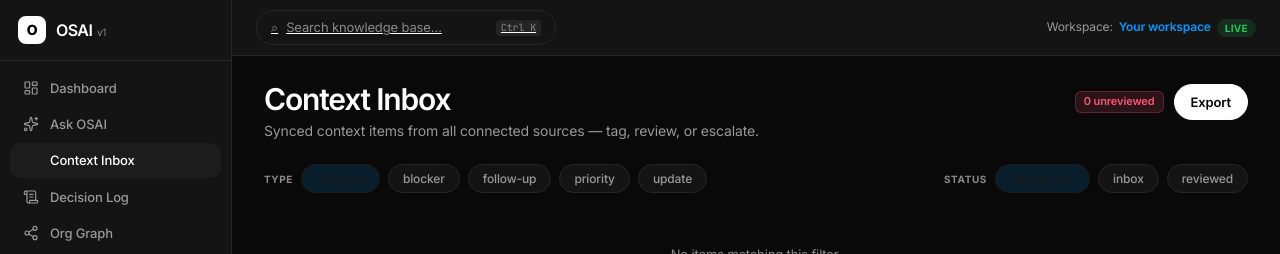
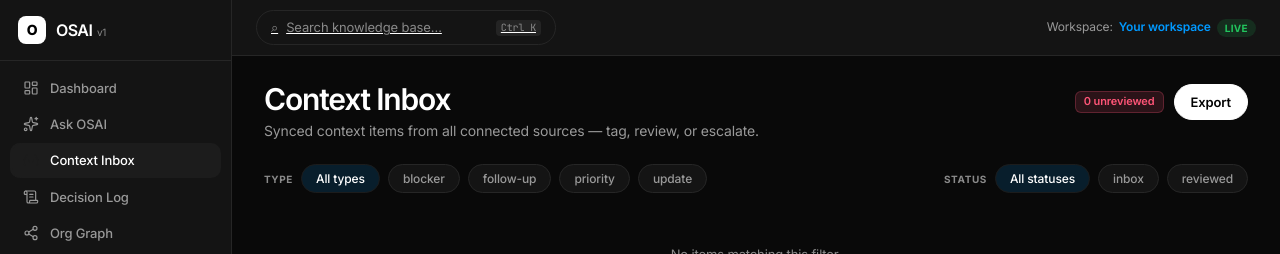
Before and after one commit to ishikatyagi-star/OSAI, a Next.js app in the folder osai-web/: page /inbox in a window 1280 px wide. Shown: the top 254 px of the page. Built offline with nearby package versions, Linux system fonts and the light colour scheme; sample sign-in values are in the browser's storage.

Commit message:
fix: improve contrast on filter chips and pending actions card

```diff
--- a/osai-web/app/dashboard/page.tsx
+++ b/osai-web/app/dashboard/page.tsx
@@ -256,7 +256,7 @@ export default function DashboardPage() {
             <Link href="/workflows">Review all ({pendingActions}) →</Link>
           </div>
           <div className="card" style={{ background: "var(--accent-dim)", borderColor: "rgba(0,153,255,0.18)" }}>
-            <p className="text-caption" style={{ color: "var(--text-secondary)", fontWeight: 400 }}>
+            <p className="text-caption" style={{ color: "var(--text-primary)", fontWeight: 400 }}>
               <span style={{ color: "var(--accent)", fontWeight: 700 }}>{pendingActions} action items</span> extracted from recent workflow runs are waiting for your review.
             </p>
             <Link href="/workflows" className="btn" style={{ marginTop: 10, display: "inline-flex" }}>
--- a/osai-web/app/globals.css
+++ b/osai-web/app/globals.css
@@ -919,7 +919,7 @@ h2 {
 
 .suggestion-chip:hover:not(:disabled) {
   border-color: var(--accent);
-  color: var(--accent);
+  color: var(--text-primary);
   background: var(--accent-dim);
 }
 
@@ -927,7 +927,7 @@ h2 {
    the accent color on every chip. */
 .suggestion-chip.active {
   border-color: var(--accent);
-  color: var(--accent);
+  color: var(--text-primary);
   background: var(--accent-dim);
 }
 
```
